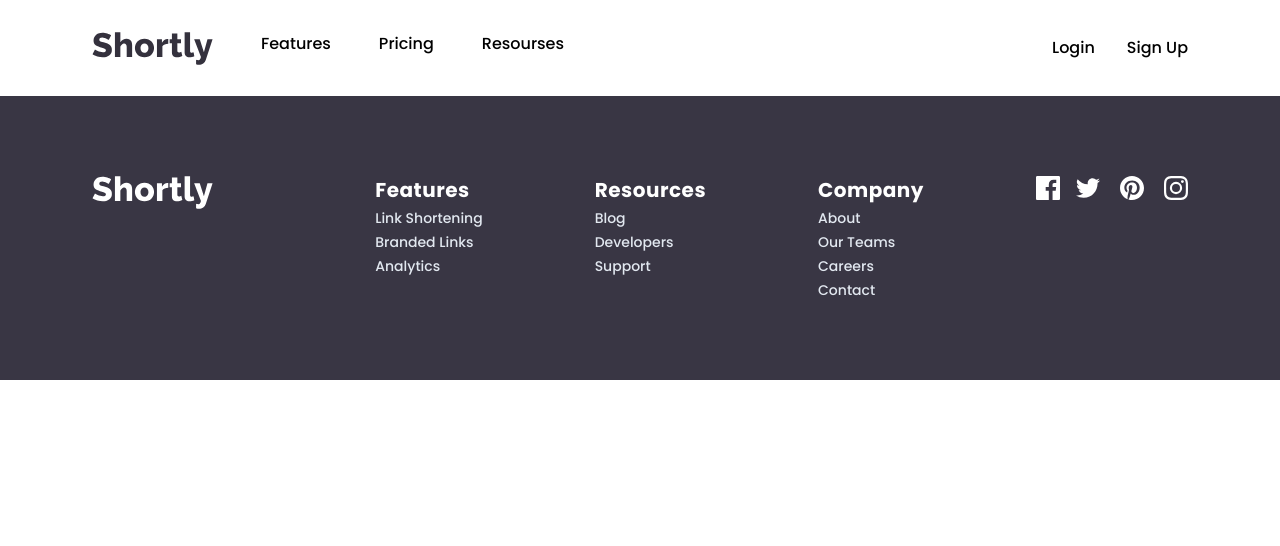
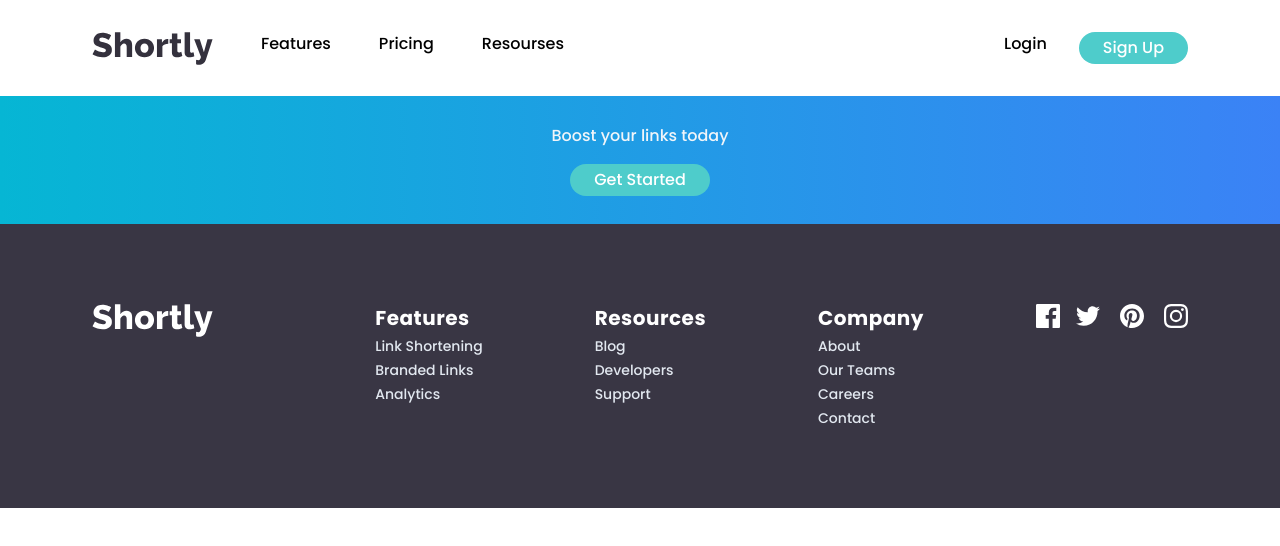
Before and after one commit to Alice2212/url-shortening-app, a React (Create React App) app: page / in a window 1280 px wide. Shown: the top 546 px of the page. Built offline with nearby package versions, Linux system fonts and the light colour scheme.

Commit message:
boost section added

```diff
--- a/src/App.js
+++ b/src/App.js
@@ -1,11 +1,13 @@
 import React from "react";
-import Header from "./components/Header"
+import Header from "./components/Header";
 import Footer from "./components/Footer";
+import Boost from "./components/Boost";
 
 function App() {
   return (
     <>
       <Header />
+      <Boost />
       <Footer />
     </>
   );
--- /dev/null
+++ b/src/components/Boost.jsx
@@ -0,0 +1,15 @@
+import React from "react";
+// import bgImg from "../assets/images/bg-boost-desktop.svg"
+
+const Boost = () => {
+  return (
+    <>
+      <div className="bg-gradient-to-r from-cyan-500 to-blue-500 h-32 text-center flex items-center justify-center flex-col text-slate-100">
+        <h2 className="mb-4">Boost your links today</h2>
+        <button className="btn-cta">Get Started</button>
+      </div>
+    </>
+  );
+};
+
+export default Boost;
--- a/src/components/Header.jsx
+++ b/src/components/Header.jsx
@@ -25,8 +25,8 @@ const Header = () => {
 
         <div>
           <ul className="flex">
-            <li className="pr-8">Login</li>
-            <li className="btn-signUp">Sign Up</li>
+            <li className=" mr-8">Login</li>
+            <li className="btn-cta">Sign Up</li>
           </ul>
         </div>
       </header>
--- a/src/index.css
+++ b/src/index.css
@@ -17,8 +17,13 @@ body {
 ul,
 li {
   list-style-type: none;
+  cursor: pointer;
 }
 
 .max-width{
   @apply px-7 lg:max-w-5xl lg:mx-auto xl:max-w-6xl 2xl:px-0;
 }
+
+.btn-cta{
+  @apply bg-[#4ecccb] text-white rounded-full px-6 py-1
+}
--- a/tailwind.config.js
+++ b/tailwind.config.js
@@ -3,7 +3,10 @@ module.exports = {
   content: ["./src/**/*.{js,jsx,ts,tsx}"],
   theme: {
     extend: {
-
+      backgroundImage: {
+        "boostDesktop-pattern": "url('/assets/images/bg-boost-desktop.svg')",
+        "footer-texture": "url('/img/footer-texture.png')",
+      },
     },
   },
   plugins: [],
```
